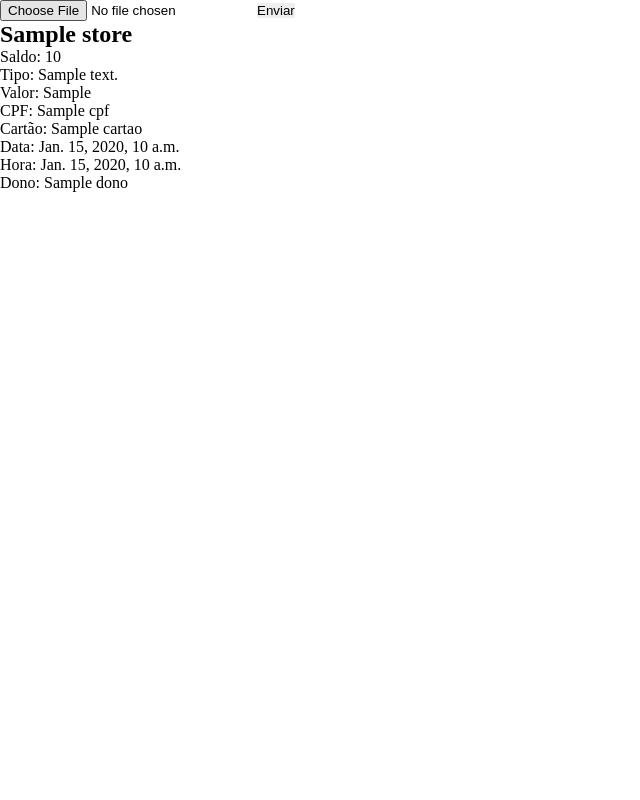
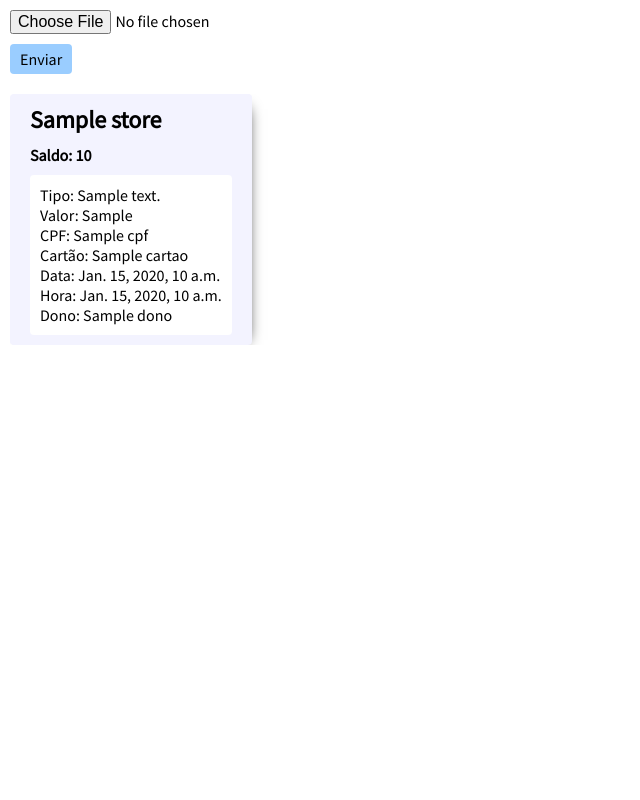
Before and after one commit to erickmarchetti/cnab-teste-tecnico-s2, a Django app: template transactions/templates/index.html in a window 1280 px wide. Shown: the whole page, without its empty margins (0-640 px from the left). Run offline with Django 4.2, Linux system fonts and the light colour scheme; tables that the repository leaves empty hold one stand-in row (values such as "Sample post"); the template is opened without the code that fills it: values that come from a table or form of the project are taken from there, most other values are stand-ins (such as "Sample title", 1, 10 or a date in 2020).

Commit message:
feat: layout da pagina

```diff
--- a/_project/settings.py
+++ b/_project/settings.py
@@ -62,7 +62,7 @@ ROOT_URLCONF = "_project.urls"
 TEMPLATES = [
     {
         "BACKEND": "django.template.backends.django.DjangoTemplates",
-        "DIRS": [os.path.join(BASE_DIR, "templates")],
+        "DIRS": [],
         "APP_DIRS": True,
         "OPTIONS": {
             "context_processors": [
@@ -125,7 +125,9 @@ USE_TZ = True
 
 STATIC_URL = "static/"
 
-MEDIA_ROOT = os.path.join(BASE_DIR, "uploads")
+STATICFILES_DIRS = [
+    os.path.join(BASE_DIR, "static"),
+]
 
 # Default primary key field type
 # https://docs.djangoproject.com/en/4.1/ref/settings/#default-auto-field
--- /dev/null
+++ b/static/css/index.css
@@ -0,0 +1,119 @@
+@import url("https://fonts.googleapis.com/css2?family=Source+Sans+Pro&display=swap");
+
+* {
+  border: 0;
+  margin: 0;
+  padding: 0;
+  text-decoration: none;
+  font-family: "Source Sans Pro", sans-serif;
+  box-sizing: border-box;
+}
+
+body {
+  width: 100vw;
+  height: 100vh;
+  padding: 10px 10px 20px 10px;
+  display: flex;
+  flex-flow: column nowrap;
+  gap: 20px;
+}
+
+ul {
+  list-style: none;
+}
+
+.form__form {
+  width: fit-content;
+
+  display: flex;
+  flex-flow: column nowrap;
+  gap: 10px;
+}
+.form__form > input {
+  font-size: 16px;
+}
+.form_button {
+  width: fit-content;
+  padding: 5px 10px 5px 10px;
+  border-radius: 4px;
+  font-size: 16px;
+  background-color: rgb(154, 205, 255);
+  transition: 0.3s;
+}
+.form_button:hover {
+  filter: brightness(0.91);
+}
+
+.ErrorList__ul {
+  width: fit-content;
+  height: fit-content;
+  max-height: 250px;
+  overflow-y: scroll;
+  border-radius: 4px;
+  padding: 10px;
+
+  background-color: #f3f3ff;
+
+  display: flex;
+  flex-flow: column nowrap;
+  gap: 5px;
+}
+.ErrorList__ul::-webkit-scrollbar {
+  display: none;
+}
+.ErrorList__li {
+  font-size: larger;
+}
+
+.linkDoc__p {
+  font-size: larger;
+}
+.linkDoc__p > a {
+  font-weight: bold;
+}
+
+.StoreList__ul {
+  width: 100%;
+  overflow-x: scroll;
+
+  display: flex;
+  flex-flow: row nowrap;
+  gap: 40px;
+}
+.StoreList__ul::-webkit-scrollbar {
+  display: none;
+}
+.StoreList__li {
+  display: flex;
+  flex-flow: column nowrap;
+  gap: 10px;
+
+  min-width: fit-content;
+  padding: 10px 20px 10px 20px;
+  border-radius: 4px;
+
+  background-color: #f3f3ff;
+  -webkit-box-shadow: 5px 5px 14px -10px #000000;
+  box-shadow: 5px 5px 14px -10px #000000;
+}
+.Store__saldo {
+  font-weight: bold;
+}
+.Store__TransactionsList {
+  display: flex;
+  flex-flow: column nowrap;
+  gap: 10px;
+
+  padding: 10px;
+  border-radius: 4px;
+  overflow-y: scroll;
+
+  background-color: white;
+}
+.Store__TransactionsList::-webkit-scrollbar {
+  display: none;
+}
+.TransactionsList__li:nth-of-type(1n + 2) {
+  padding-top: 10px;
+  border-top: 2px solid #b8cfff;
+}
--- a/transactions/templates/index.html
+++ b/transactions/templates/index.html
@@ -6,46 +6,48 @@
     <meta name="viewport" content="width=device-width, initial-scale=1.0" />
     <title>Upload CNAB</title>
 
-    <style>
-      * {
-        border: 0;
-        margin: 0;
-        padding: 0;
-      }
-
-      body {
-        width: 100vw;
-        height: 100vh;
-      }
-    </style>
+    {% load static %}
+    <link rel="stylesheet" type="text/css" href="{% static 'css/index.css' %}" />
   </head>
   <body>
-    <form method="POST" enctype="multipart/form-data">
+    <form method="POST" enctype="multipart/form-data" class="form__form">
       {% csrf_token %} {{ form.file }}
-      <button type="submit">Enviar</button>
+      <button class="form_button" type="submit">Enviar</button>
     </form>
 
     {% if file_errors or serializer_errors %}
       <ul class="ErrorList__ul">
         {% for error in file_errors %}
-          <li>{{ error }}</li>
+          <li class="ErrorList__li">{{ error }}</li>
         {% endfor %}
 
         {% for field, error in serializer_errors.items %}
-          <li>{{ field }}: {{ error }}</li>
+          <li class="ErrorList__li">{{ field }}: {{ error }}</li>
         {% endfor %}
       </ul>
     {% endif %}
 
-    <ul class="TransactionList__ul">
+    {% if has_errors %}
+      <p class="linkDoc__p">
+        <a
+          href="https://github.com/erickmarchetti/leitor-cnab/blob/main/README.md"
+          target="_blank"
+        >
+          Link
+        </a>
+        para documentação
+      </p>
+    {% endif %}
+
+    <ul class="StoreList__ul">
       {% if transaction_groups %}
         {% for store in transaction_groups %}
-          <li>
-            <h2>{{ store.name }}</h2>
-            <p>Saldo: {{ store.get_balance }}</p>
-            <ul>
+          <li class="StoreList__li">
+            <h2 class="Store__h2">{{ store.name }}</h2>
+            <p class="Store__saldo">Saldo: {{ store.get_balance }}</p>
+            <ul class="Store__TransactionsList">
               {% for transaction in store.transactions %}
-                <li>
+                <li class="TransactionsList__li">
                   <p>Tipo: {{ transaction.tipo.descricao }}</p>
                   <p>Valor: {{ transaction.get_value }}</p>
                   <p>CPF: {{ transaction.cpf }}</p>
@@ -58,8 +60,6 @@
             </ul>
           </li>
         {% endfor %}
-      {% elif has_errors %}
-          Link da doc
       {% elif not transaction_groups and not has_errors %}
         Não há registros
       {% endif %}
```
